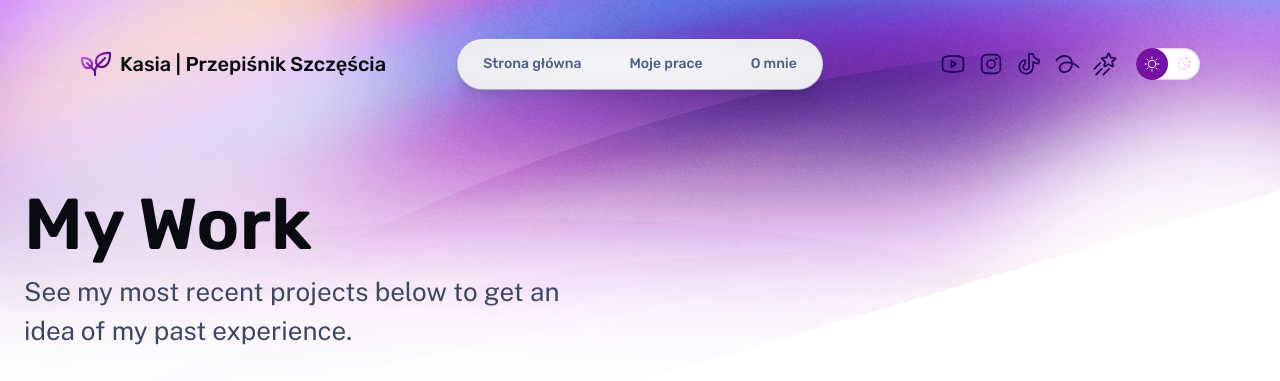
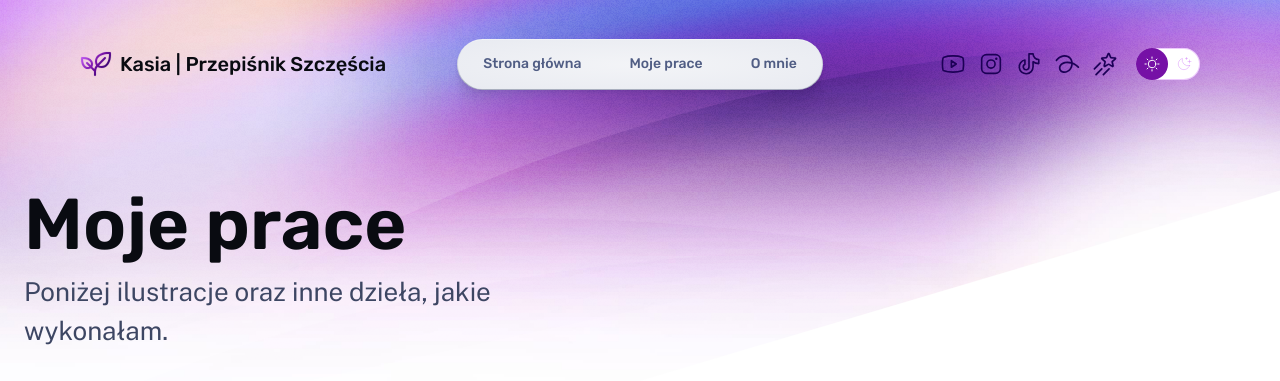
Before and after one commit to rafalkrol-xyz/przepisnikszczescia-pl, an Astro site: page /work in a window 1280 px wide. Shown: the top 381 px of the page. Built offline with nearby package versions, Linux system fonts and the light colour scheme; Astro itself is replaced by a stand-in of ours; grey boxes are pictures that could not be loaded.

Commit message:
New: uncomment and translate the work page

```diff
--- a/src/pages/work.astro
+++ b/src/pages/work.astro
@@ -14,14 +14,14 @@ const projects = (await getCollection('work')).sort(
 ---
 
 <BaseLayout
-	title="My Work | Jeanine White"
-	description="Learn about Jeanine White's most recent projects"
+	title="Moje prace"
+	description="Poniżej ilustracje oraz inne dzieła, jakie wykonałam."
 >
 	<div class="stack gap-20">
 		<main class="wrapper stack gap-8">
 			<Hero
-				title="My Work"
-				tagline="See my most recent projects below to get an idea of my past experience."
+				title="Moje prace"
+				tagline="Poniżej ilustracje oraz inne dzieła, jakie wykonałam."
 				align="start"
 			/>
 			<Grid variant="offset">
```
